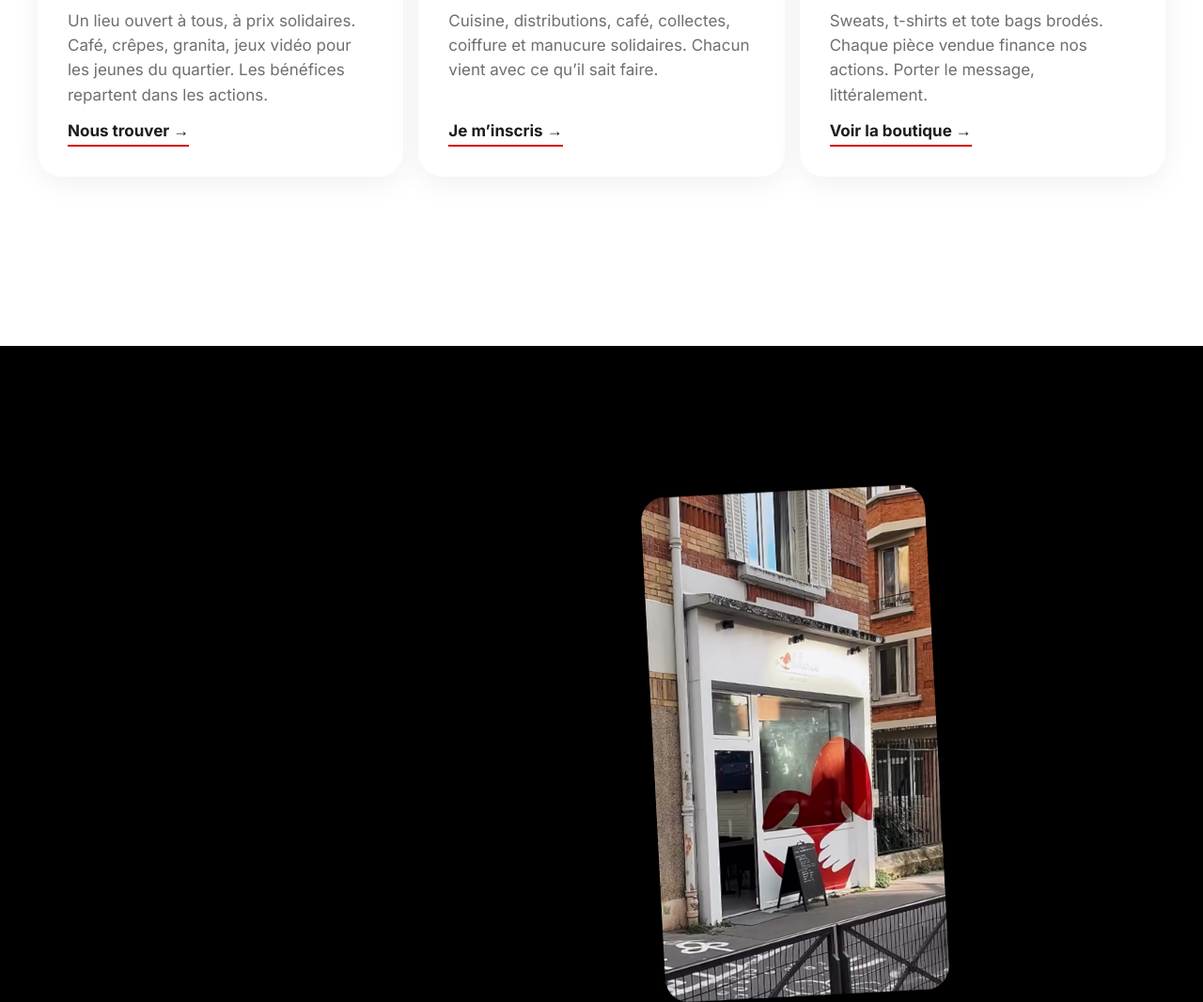
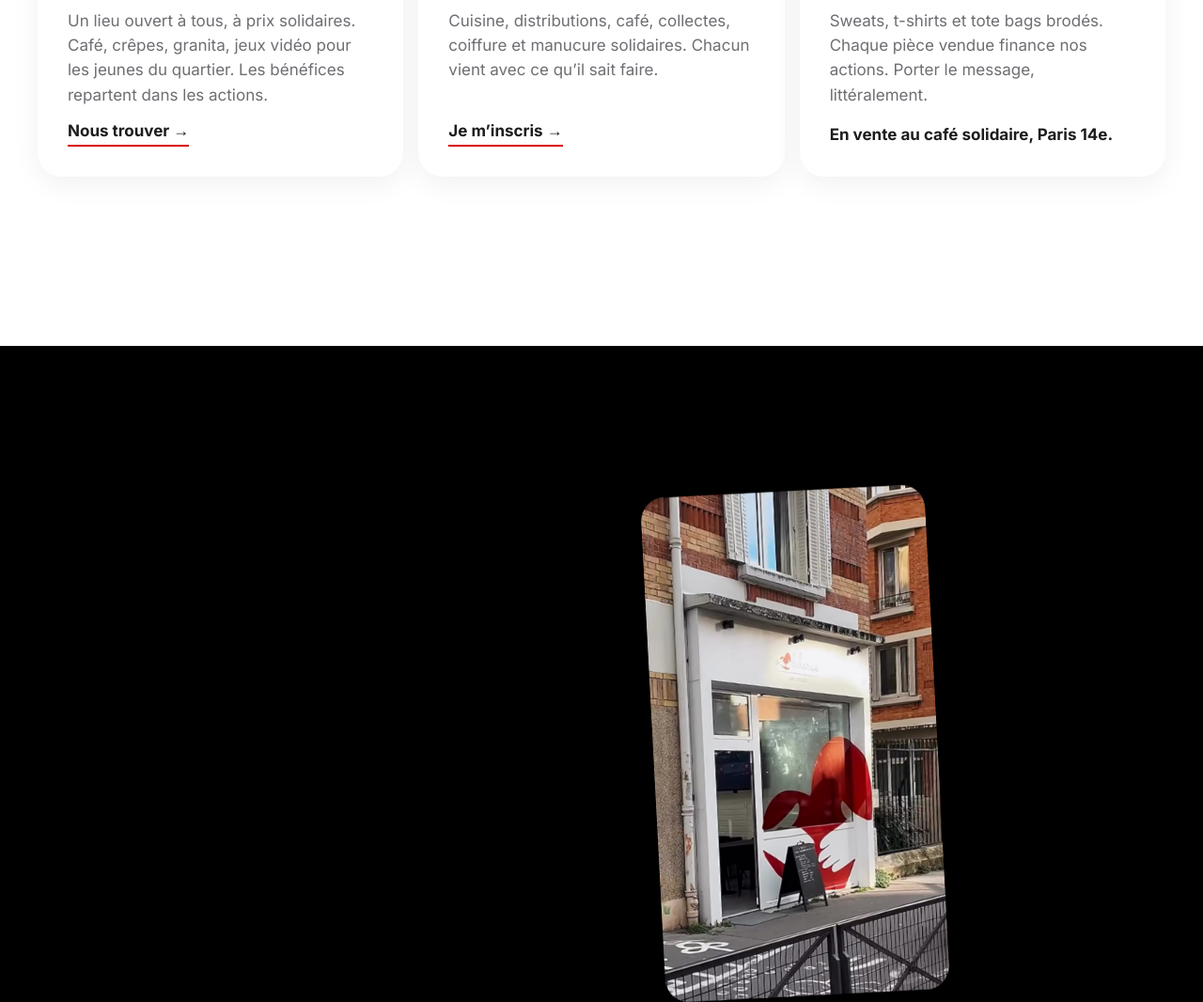
Before and after one commit to O-COEUR-DE-LA-RUE/ocoeurdelarue-site, a plain HTML site: page index.html in a window 1280 px wide. Shown: the part 9823-10889 px from the top of the page at 94% size. Drawn offline with Linux system fonts and the light colour scheme.

Commit message:
Cartes : libellés en gras

```diff
--- a/index.html
+++ b/index.html
@@ -162,6 +162,7 @@ body::before{content:"";position:fixed;inset:0 0 auto;height:env(safe-area-inset
 .pcard-body > p:not(.pcard-num){color:var(--muted);flex:1}
 .pcard-cta{align-self:flex-start;font-weight:700;color:var(--ink);text-decoration:none;border-bottom:2px solid var(--red);padding-bottom:2px}
 .pcard-cta:hover{color:var(--red)}
+.pcard-where{font-weight:700;color:var(--ink)}
 .samedi-bar{max-width:1156px;width:calc(100% - 44px);margin:0 auto 24px;height:3px;border-radius:3px;background:var(--line);overflow:hidden}
 .samedi-bar span{display:block;height:100%;width:100%;background:var(--red);transform-origin:left;transform:scaleX(var(--q,0))}
 .step-fact{display:inline-block;margin-top:14px;padding:6px 12px;border-radius:999px;background:var(--red);color:#fff !important;font-weight:700;font-size:.875rem !important}
@@ -619,7 +620,7 @@ body::before,.nav{background:rgba(255,255,255,.8)}
             <h3>Textile solidaire</h3>
             <p class="pcard-num"><b>o&nbsp;delarue</b><span>notre marque solidaire</span></p>
             <p>Sweats, t-shirts et tote bags brodés. Chaque pièce vendue finance nos actions. Porter le message, littéralement.</p>
-            <a class="pcard-cta" href="https://boutique.ocoeurdelarue.org" rel="noopener" target="_blank">Voir la boutique <span aria-hidden="true">→</span></a>
+            <span class="pcard-where">En vente au café solidaire, Paris 14e.</span>
           </div>
         </li>
       </ul>
```
